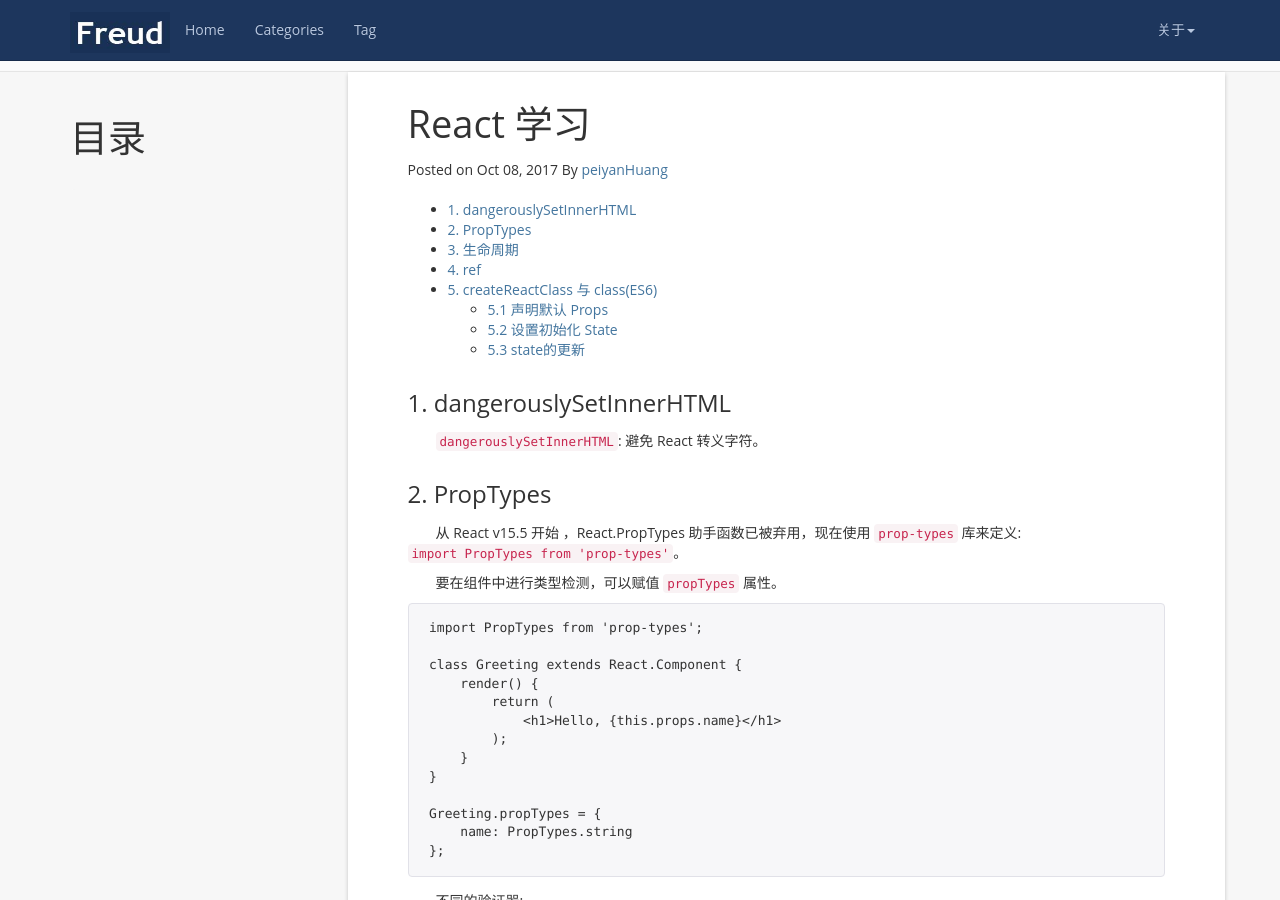
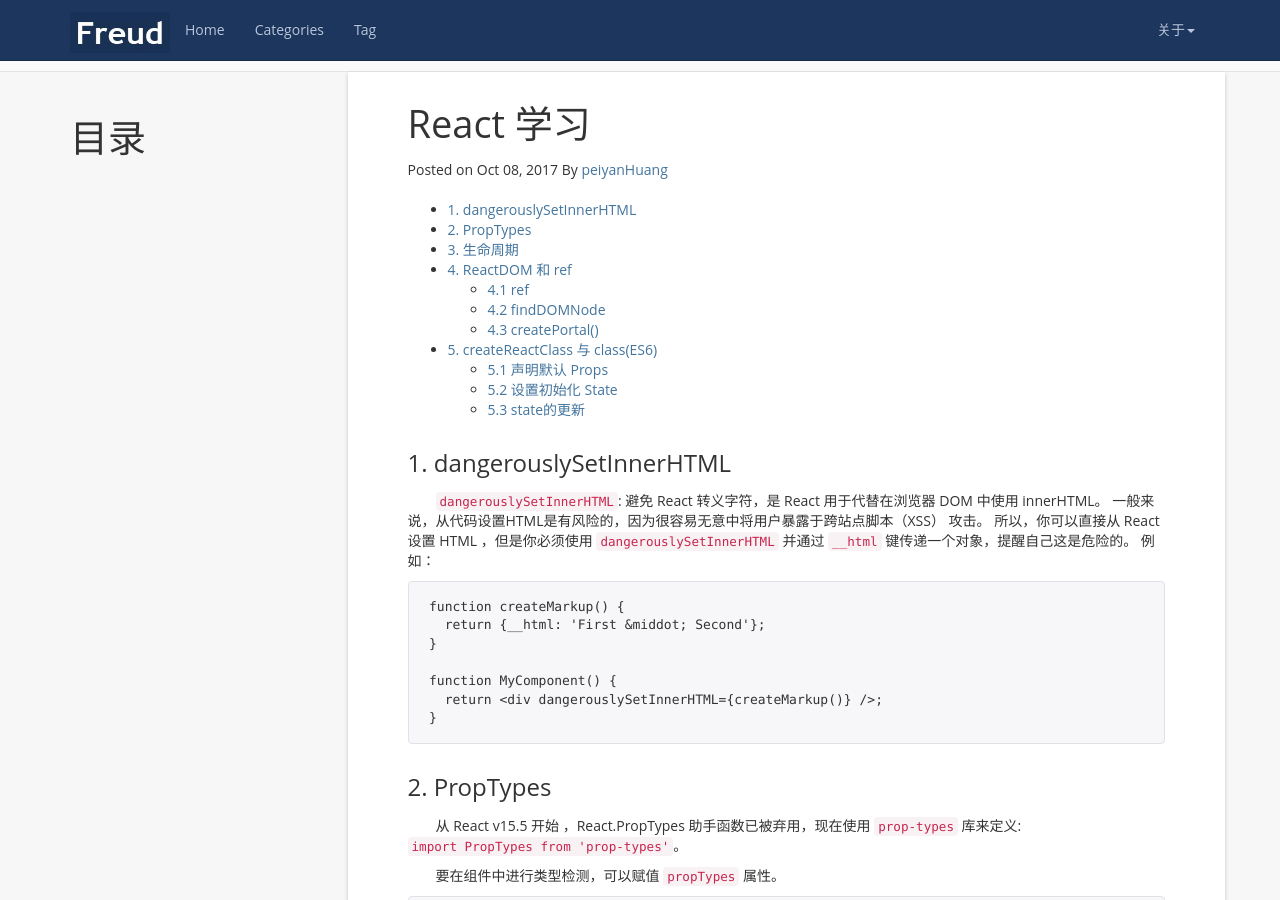
Before and after one commit to peiyanhuang/MyBlog, a Jekyll site: the page built from _posts/2017-09-09-react-1.md, in a window 1280 px wide and 900 px high, scrolled down 275 px. Built offline with Jekyll 4.4.1, drawn with Linux system fonts in a browser that asks for light colours; nearby versions of some CDN libraries; some of the changed text lies outside the part shown.

````diff
--- a/_posts/2017-09-09-react-1.md
+++ b/_posts/2017-09-09-react-1.md
@@ -11,7 +11,17 @@
 
 ### 1. dangerouslySetInnerHTML
 
-`dangerouslySetInnerHTML`: 避免 React 转义字符。
+`dangerouslySetInnerHTML`: 避免 React 转义字符，是 React 用于代替在浏览器 DOM 中使用 innerHTML。 一般来说，从代码设置HTML是有风险的，因为很容易无意中将用户暴露于跨站点脚本（XSS） 攻击。 所以，你可以直接从 React 设置 HTML ，但是你必须使用 `dangerouslySetInnerHTML` 并通过 `__html` 键传递一个对象，提醒自己这是危险的。 例如：
+
+```jsx
+function createMarkup() {
+  return {__html: 'First &middot; Second'};
+}
+
+function MyComponent() {
+  return <div dangerouslySetInnerHTML={createMarkup()} />;
+}
+```
 
 ### 2. PropTypes
 
@@ -181,7 +191,9 @@
 
 `componentDidUpdate(prveProps, prevState)`: 接受更新前的 props 和 state。在 render 后执行。
 
-### 4. ref
+### 4. ReactDOM 和 ref
+
+#### 4.1 ref
 
 `ref` 属性接受回调函数，并且当组件 装载(mounted) 或者 卸载(unmounted) 之后，回调函数会立即执行。
 
@@ -237,6 +249,36 @@
     );
 }
 ```
+
+#### 4.2 findDOMNode
+
+    ReactDOM.findDOMNode(component)
+
+如果组件已经被装载到 DOM 中，这将返回相应的原生浏览器 DOM 元素。
+
+```jsx
+import React from 'react';
+import ReactDOM from 'react-dom';
+
+class App extends React.Component {
+    constructor(props) {
+        super(props);
+    }
+    componentDidMount() {
+        // this 为当前组件实例
+        const dom = ReactDOM.findDOMNode(this);
+    }
+    render() {
+        ......
+    }
+}
+```
+
+#### 4.3 createPortal()
+
+    ReactDOM.createPortal(child, container)
+
+创建一个 插槽[portal](https://peiyanhuang.github.io/MyBlog/2018/02/09/React-v16/#3%E4%BD%BF%E7%94%A8createportal%E5%B0%86%E7%BB%84%E4%BB%B6%E6%B8%B2%E6%9F%93%E5%88%B0%E5%BD%93%E5%89%8D%E7%BB%84%E4%BB%B6%E6%A0%91%E4%B9%8B%E5%A4%96) 。 插槽提供了一种方法，可以将子元素渲染到 DOM 组件层次结构之外的 DOM 节点中。
 
 ### 5. createReactClass 与 class(ES6)
 
````
Also changed, not shown: _posts/2018-04-26-react-higher-order.md (added, +232 -0 lines).
